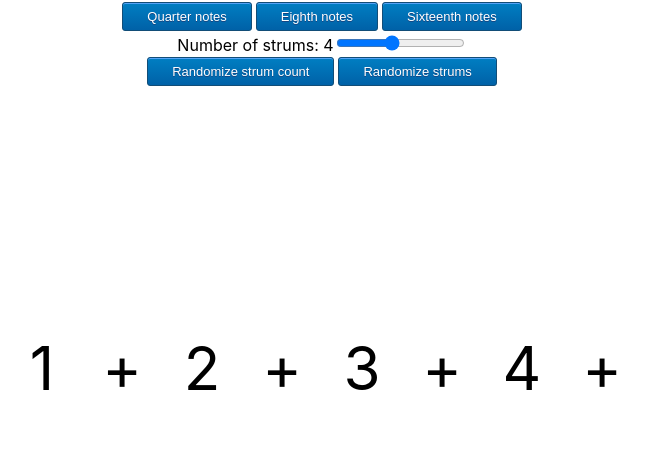
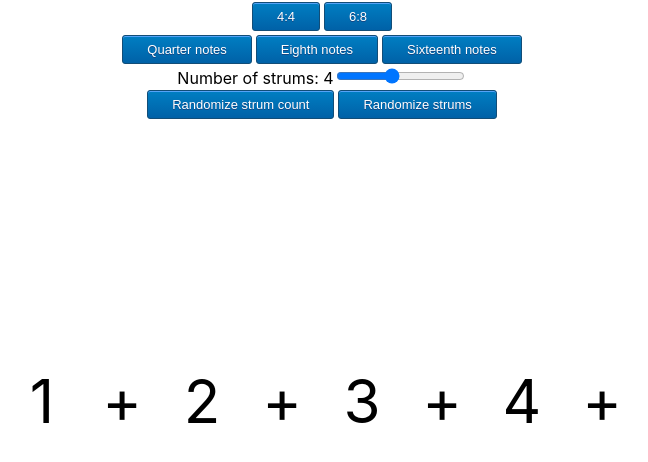
Before and after one commit to elhu/beat-patterns, a React (Create React App) app: page / in a window 1280 px wide. Shown: the top 462 px of the page, without its empty margins (318-966 px from the left). Built offline with nearby package versions, Linux system fonts and the light colour scheme.

Commit message:
Add support for 6:8 time signature

```diff
--- a/src/App.tsx
+++ b/src/App.tsx
@@ -1,21 +1,35 @@
-import React from 'react';
-import Beats, { Subdivisions } from './Beats';
-import './App.css';
+import React from "react";
+import Beats, { Subdivisions } from "./Beats";
+import "./App.css";
 
 function App() {
-  const [beatCount] = React.useState(4);
+  const [beatCount, setBeats] = React.useState(4);
+  const switchSignature = (newSignature: number) => {
+    return () => {
+      setBeats(newSignature);
+    };
+  };
   const [subdivision, setSubdivision] = React.useState(Subdivisions.Eighth);
   const switchSubdivision = (newSub: Subdivisions) => {
     return () => {
       setSubdivision(newSub);
-    }
-  }
+    };
+  };
 
   return (
     <div className="App">
-      <button onClick={switchSubdivision(Subdivisions.Quarter)}>Quarter notes</button>
-      <button onClick={switchSubdivision(Subdivisions.Eighth)}>Eighth notes</button>
-      <button onClick={switchSubdivision(Subdivisions.Sixteenth)}>Sixteenth notes</button>
+      <button onClick={switchSignature(4)}>4:4</button>
+      <button onClick={switchSignature(6)}>6:8</button>
+      <br />
+      <button onClick={switchSubdivision(Subdivisions.Quarter)}>
+        Quarter notes
+      </button>
+      <button onClick={switchSubdivision(Subdivisions.Eighth)}>
+        Eighth notes
+      </button>
+      <button onClick={switchSubdivision(Subdivisions.Sixteenth)}>
+        Sixteenth notes
+      </button>
 
       <Beats beatCount={beatCount} subdivision={subdivision} />
     </div>
```
